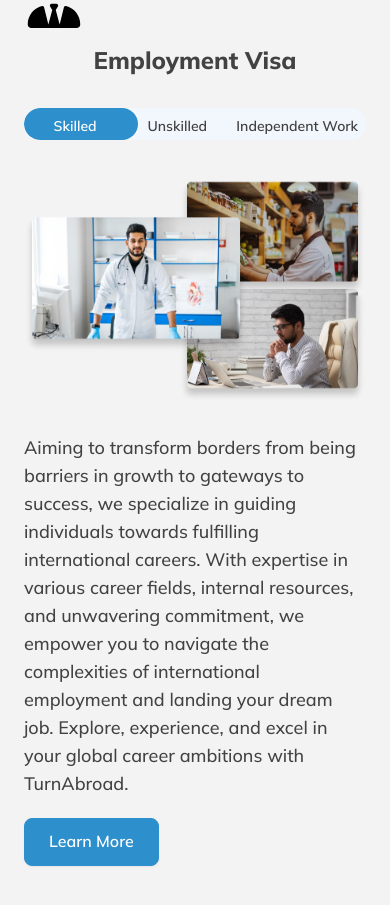
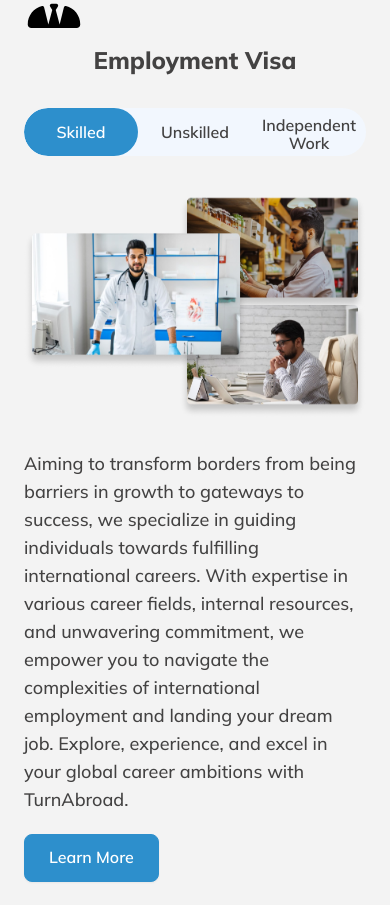
Before and after one commit to BayshoreCommunication/turn-abroad, a Next.js app: page / in a window 390 px wide. Shown: the part 3256-4161 px from the top of the page. Built offline with nearby package versions, Linux system fonts and the light colour scheme.

Commit message:
refactor: update EmploymentVisa tab layout for improved responsiveness and accessibility

```diff
--- a/src/components/HomePage/visa/EmploymentVisa.jsx
+++ b/src/components/HomePage/visa/EmploymentVisa.jsx
@@ -58,7 +58,7 @@ const EmploymentVisa = () => {
               {/* Tab List */}
               <TabList
                 role="tablist"
-                className="tabs grid grid-cols-2 md:grid-cols-3 w-full mx-auto bg-[#F2F7FE] rounded-[80px] p-0 mb-10 overflow-hidden relative"
+                className="tabs flex justify-evenly w-full items-center mx-auto bg-[#F2F7FE] rounded-[80px] p-0 mb-10 overflow-hidden relative"
               >
                 {/* Smooth Indicator */}
                 <motion.div
@@ -77,7 +77,7 @@ const EmploymentVisa = () => {
                     key={index}
                     role="tab"
                     onClick={() => setActiveIndex(index)}
-                    className={`tab text-sm text-center lg:text-xl font-semibold lg:font-extrabold p-2 px-2 lg:px-11 h- lg:h-14  w-full  z-10 ${
+                    className={`tab text-base w-full text-center md:text-lg lg:text-xl font-semibold lg:font-extrabold py-2 px-2  leading-[18px] lg:px-11 h-12 lg:h-14   z-10 ${
                       activeIndex === index ? "text-white" : "text-[#434242]"
                     }`}
                   >
```
